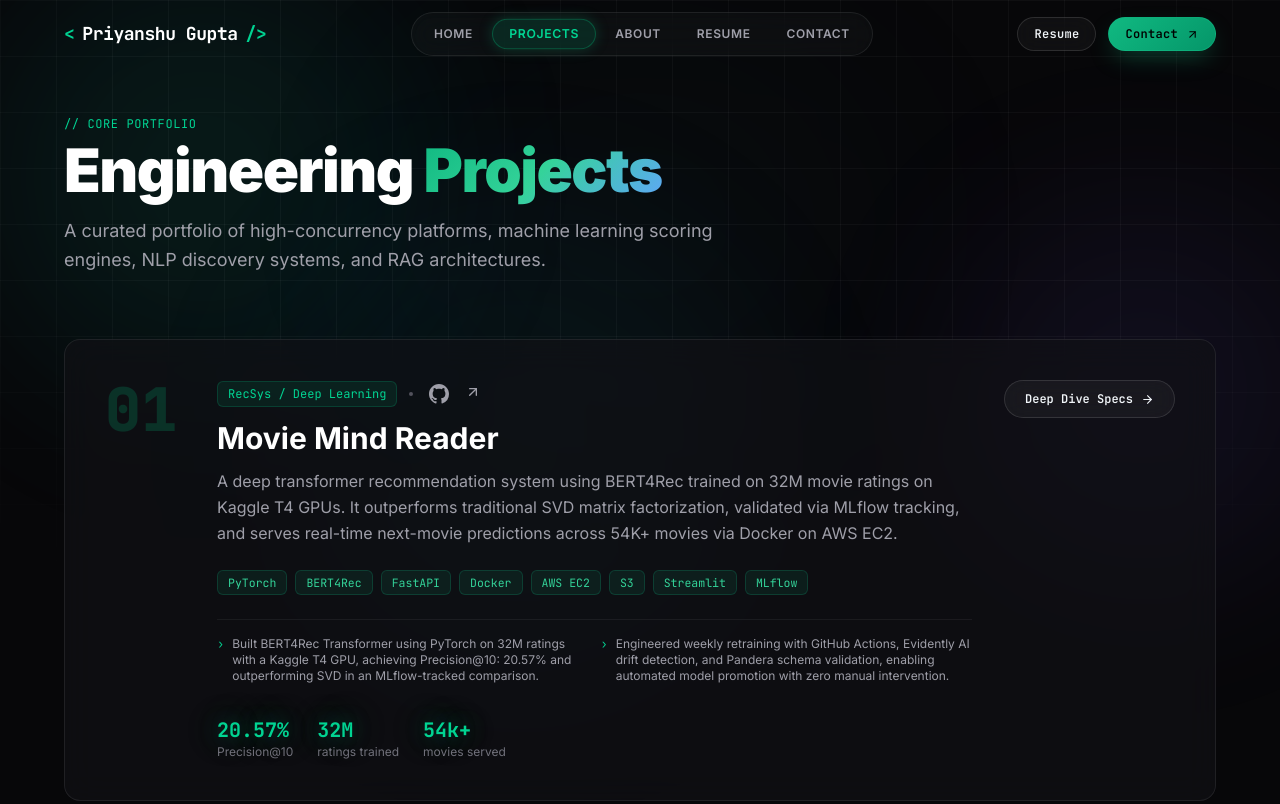
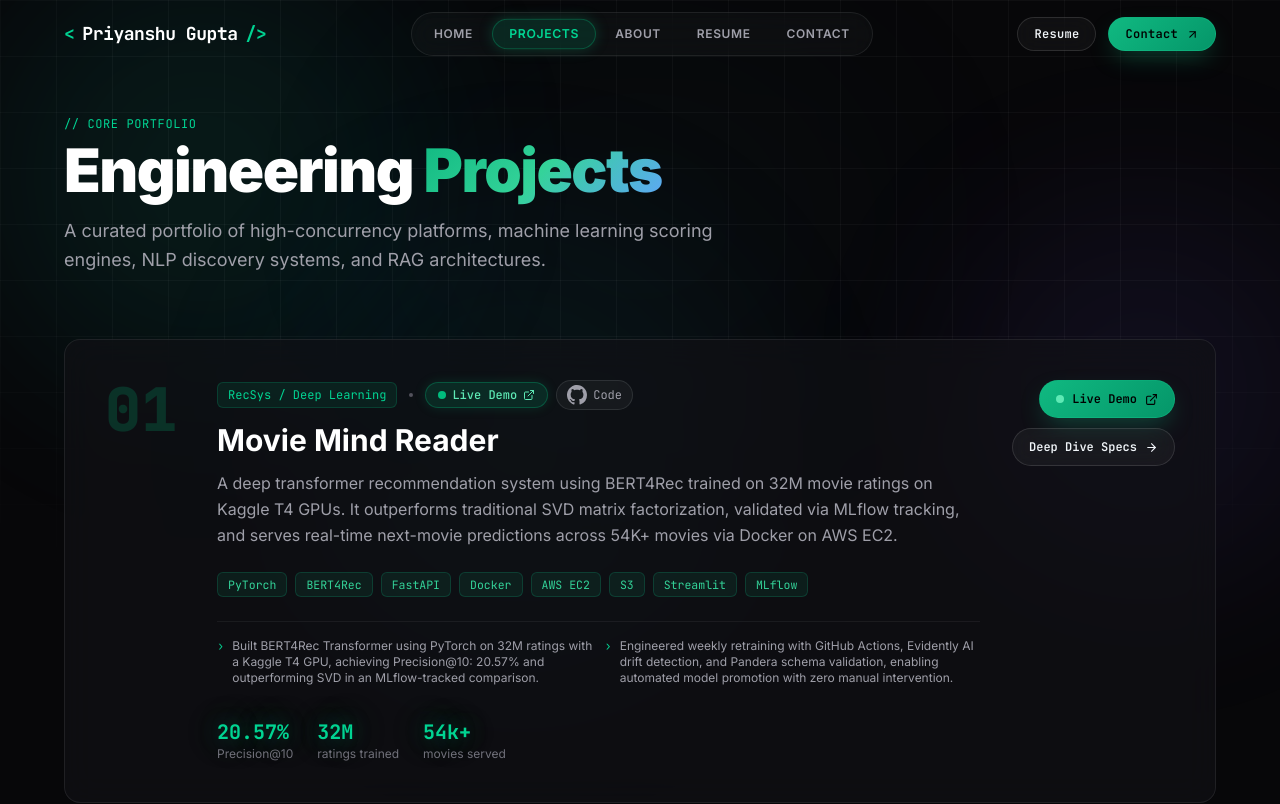
Before and after one commit to priyanshu-projects/portfolio, a Next.js app: page /projects in a window 1280 px wide. Shown: the top 804 px of the page. Built offline with nearby package versions, Linux system fonts and the light colour scheme.

Commit message:
feat: proper styled Live Demo button with status dot and icon

```diff
--- a/src/app/page.tsx
+++ b/src/app/page.tsx
@@ -1,5 +1,5 @@
 import Link from "next/link";
-import { ArrowRight, ChevronDown, Mail, ArrowUpRight, Cpu, Layers, ShieldCheck, Sparkles, Download } from "lucide-react";
+import { ArrowRight, ChevronDown, Mail, ArrowUpRight, Cpu, Layers, ShieldCheck, Sparkles, Download, ExternalLink } from "lucide-react";
 import { GithubIcon, LinkedinIcon } from "@/components/Icons";
 import { projects, skills, personalInfo } from "@/lib/data";
 
@@ -171,6 +171,22 @@ export default function HomePage() {
                       0{idx + 1} // {project.category}
                     </span>
                     <div className="flex items-center gap-2">
+                      {project.liveUrl && (
+                        <a
+                          href={project.liveUrl}
+                          target="_blank"
+                          rel="noopener noreferrer"
+                          aria-label="Live Demo"
+                          className="inline-flex items-center gap-1.5 px-2.5 py-1 rounded-full text-xs font-mono font-medium text-emerald-300 bg-emerald-500/15 border border-emerald-500/30 hover:bg-emerald-500/25 hover:border-emerald-400 hover:text-white transition-all shadow-[0_0_12px_rgba(16,185,129,0.15)] hover:scale-105 group/live"
+                        >
+                          <span className="relative flex h-1.5 w-1.5">
+                            <span className="animate-ping absolute inline-flex h-full w-full rounded-full bg-emerald-400 opacity-75"></span>
+                            <span className="relative inline-flex rounded-full h-1.5 w-1.5 bg-emerald-500"></span>
+                          </span>
+                          <span>Live Demo</span>
+                          <ExternalLink size={11} className="group-hover/live:translate-x-0.5 group-hover/live:-translate-y-0.5 transition-transform" />
+                        </a>
+                      )}
                       {project.githubUrl && (
                         <a
                           href={project.githubUrl}
@@ -180,17 +196,6 @@ export default function HomePage() {
                           className="text-zinc-500 hover:text-emerald-400 hover:scale-110 transition-all p-1"
                         >
                           <GithubIcon size={16} />
-                        </a>
-                      )}
-                      {project.liveUrl && (
-                        <a
-                          href={project.liveUrl}
-                          target="_blank"
-                          rel="noopener noreferrer"
-                          aria-label="Live Demo"
-                          className="text-zinc-500 hover:text-emerald-400 hover:scale-110 transition-all p-1"
-                        >
-                          <ArrowUpRight size={16} />
                         </a>
                       )}
                     </div>
--- a/src/app/projects/page.tsx
+++ b/src/app/projects/page.tsx
@@ -1,6 +1,6 @@
 import type { Metadata } from "next";
 import Link from "next/link";
-import { ArrowRight, ArrowUpRight } from "lucide-react";
+import { ArrowRight, ExternalLink } from "lucide-react";
 import { GithubIcon } from "@/components/Icons";
 import { projects, personalInfo } from "@/lib/data";
 
@@ -60,27 +60,33 @@ export default function ProjectsPage() {
                       {project.category}
                     </span>
                     <span className="w-1 h-1 rounded-full bg-zinc-600" />
-                    <div className="flex gap-2">
+                    <div className="flex items-center gap-2 flex-wrap">
+                      {project.liveUrl && (
+                        <a
+                          href={project.liveUrl}
+                          target="_blank"
+                          rel="noopener noreferrer"
+                          className="inline-flex items-center gap-1.5 px-3 py-1 rounded-full text-xs font-mono font-medium text-emerald-300 bg-emerald-500/15 border border-emerald-500/30 hover:bg-emerald-500/25 hover:border-emerald-400 hover:text-white transition-all shadow-[0_0_12px_rgba(16,185,129,0.15)] hover:scale-105 group/live"
+                          aria-label="Live Demo"
+                        >
+                          <span className="relative flex h-2 w-2">
+                            <span className="animate-ping absolute inline-flex h-full w-full rounded-full bg-emerald-400 opacity-75"></span>
+                            <span className="relative inline-flex rounded-full h-2 w-2 bg-emerald-500"></span>
+                          </span>
+                          <span>Live Demo</span>
+                          <ExternalLink size={12} className="group-hover/live:translate-x-0.5 group-hover/live:-translate-y-0.5 transition-transform" />
+                        </a>
+                      )}
                       {project.githubUrl && (
                         <a
                           href={project.githubUrl}
                           target="_blank"
                           rel="noopener noreferrer"
-                          className="text-zinc-400 hover:text-emerald-400 transition-colors p-1"
+                          className="inline-flex items-center gap-1.5 px-2.5 py-1 rounded-full text-xs font-mono text-zinc-400 hover:text-white bg-white/[0.04] border border-white/10 hover:border-white/20 hover:bg-white/[0.08] transition-all"
                           aria-label="GitHub Repository"
                         >
-                          <GithubIcon size={16} />
-                        </a>
-                      )}
-                      {project.liveUrl && (
-                        <a
-                          href={project.liveUrl}
-                          target="_blank"
-                          rel="noopener noreferrer"
-                          className="text-zinc-400 hover:text-emerald-400 transition-colors p-1"
-                          aria-label="Live Demo"
-                        >
-                          <ArrowUpRight size={16} />
+                          <GithubIcon size={13} />
+                          <span>Code</span>
                         </a>
                       )}
                     </div>
@@ -131,12 +137,27 @@ export default function ProjectsPage() {
                 </div>
 
                 {/* CTA Action button */}
-                <div className="shrink-0 flex lg:flex-col items-center justify-end">
+                <div className="shrink-0 flex sm:flex-row lg:flex-col items-stretch lg:items-end justify-end gap-2.5">
+                  {project.liveUrl && (
+                    <a
+                      href={project.liveUrl}
+                      target="_blank"
+                      rel="noopener noreferrer"
+                      className="btn-primary !text-xs !py-2.5 !px-4 font-mono group/live inline-flex items-center justify-center gap-2 shadow-[0_0_20px_rgba(16,185,129,0.2)]"
+                    >
+                      <span className="relative flex h-2 w-2">
+                        <span className="animate-ping absolute inline-flex h-full w-full rounded-full bg-emerald-300 opacity-75"></span>
+                        <span className="relative inline-flex rounded-full h-2 w-2 bg-emerald-300"></span>
+                      </span>
+                      <span>Live Demo</span>
+                      <ExternalLink size={13} className="group-hover/live:translate-x-0.5 group-hover/live:-translate-y-0.5 transition-transform" />
+                    </a>
+                  )}
                   <Link
                     href={`/projects/${project.slug}`}
-                    className="btn-secondary !text-xs !py-2.5 !px-5 font-mono group/btn"
+                    className="btn-secondary !text-xs !py-2.5 !px-4 font-mono group/btn inline-flex items-center justify-center gap-1.5"
                   >
-                    Deep Dive Specs
+                    <span>Deep Dive Specs</span>
                     <ArrowRight
                       size={13}
                       className="group-hover/btn:translate-x-1 transition-transform"
```
